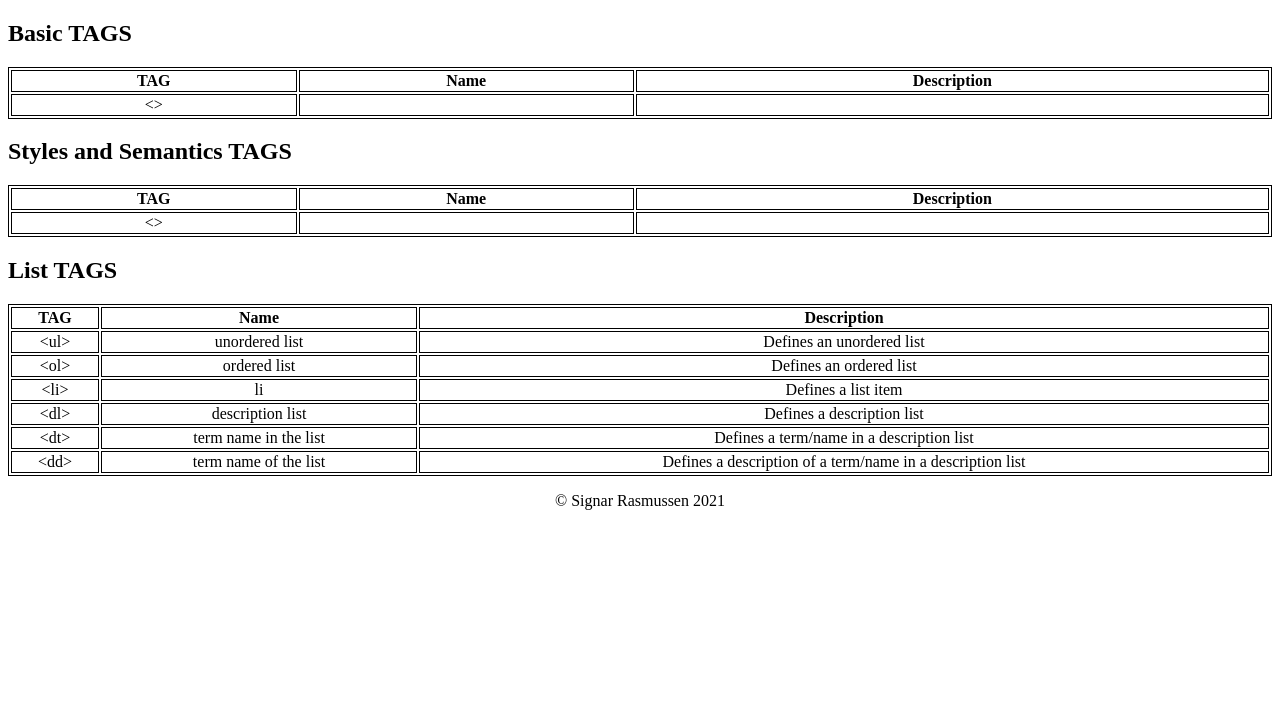
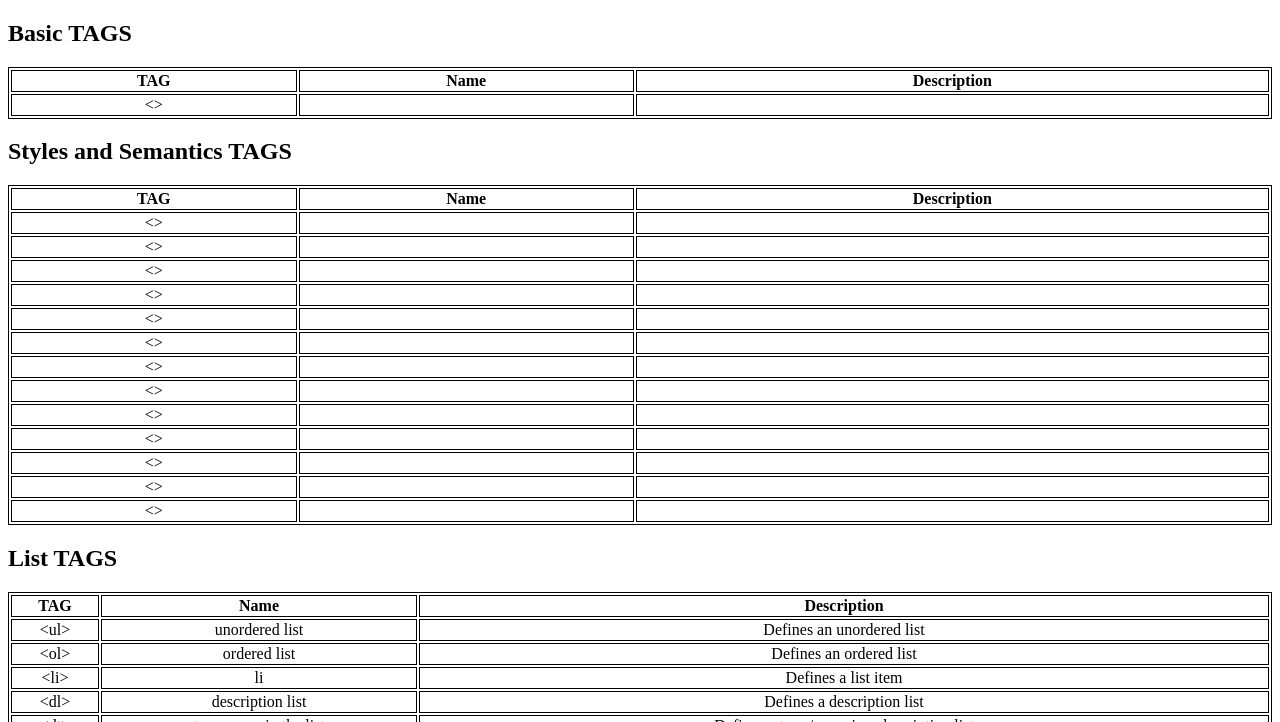
Before and after one commit to TheRealZekre/Cheatsheet, a plain HTML site: page index.html in a window 1280 px wide. Shown: the part 521-1243 px from the top of the page. Before the commit the page ends 1047 px from the top, so only its background shows below. Drawn offline with Linux system fonts and the light colour scheme.

Commit message:
Update index.html

```diff
--- a/index.html
+++ b/index.html
@@ -124,9 +124,87 @@
       <td></td>
       <td></td>
     </tr>
+    <tr>
+      <td>&lt;&gt;</td>
+      <td></td>
+      <td></td>
+    </tr>
+    <tr>
+      <td>&lt;&gt;</td>
+      <td></td>
+      <td></td>
+    </tr>
+    <tr>
+      <td>&lt;&gt;</td>
+      <td></td>
+      <td></td>
+    </tr>
+    <tr>
+      <td>&lt;&gt;</td>
+      <td></td>
+      <td></td>
+    </tr>
+    <tr>
+      <td>&lt;&gt;</td>
+      <td></td>
+      <td></td>
+    </tr>
+    <tr>
+      <td>&lt;&gt;</td>
+      <td></td>
+      <td></td>
+    </tr>
+    <tr>
+      <td>&lt;&gt;</td>
+      <td></td>
+      <td></td>
+    </tr>
+    <tr>
+      <td>&lt;&gt;</td>
+      <td></td>
+      <td></td>
+    </tr>
+    <tr>
+      <td>&lt;&gt;</td>
+      <td></td>
+      <td></td>
+    </tr>
+    <tr>
+      <td>&lt;&gt;</td>
+      <td></td>
+      <td></td>
+    </tr>
+    <tr>
+      <td>&lt;&gt;</td>
+      <td></td>
+      <td></td>
+    </tr>
+    <tr>
+      <td>&lt;&gt;</td>
+      <td></td>
+      <td></td>
+    </tr>
+
+
+
+
+
+
+
+
+
     </tbody>
     </table>
 </section>
+
+
+
+
+
+
+
+
+
 <!--Lists-->
 <section>
   <h1 id="lists">List TAGS</h1>
```
